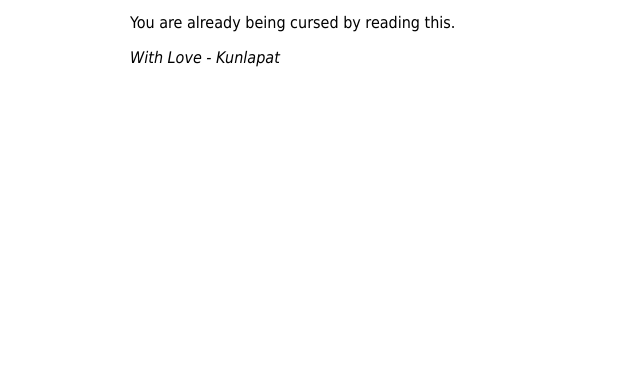
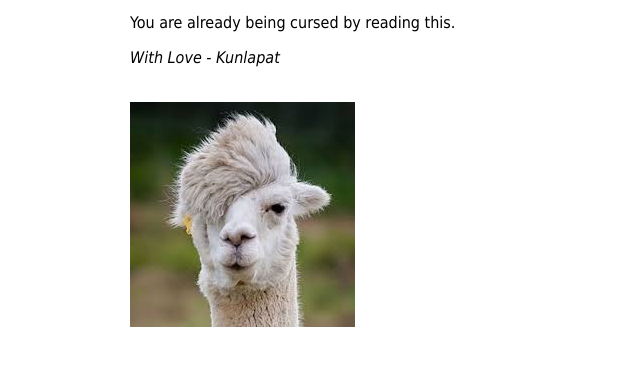
Before and after one commit to anddopphoopha/TestTravisCI, a plain HTML site: page html/index.nginx-debian.html in a window 1280 px wide. Shown: the part 103-468 px from the top of the page, without its empty margins (230-870 px from the left). Drawn offline with Linux system fonts and the light colour scheme.

Commit message:
Change to Lama

```diff
--- a/html/index.nginx-debian.html
+++ b/html/index.nginx-debian.html
@@ -19,6 +19,7 @@
 <p><em>With Love - Kunlapat</em></p>
 
 <br>
+<img src="lama.jpg">
 
 </body>
 </html>
```
